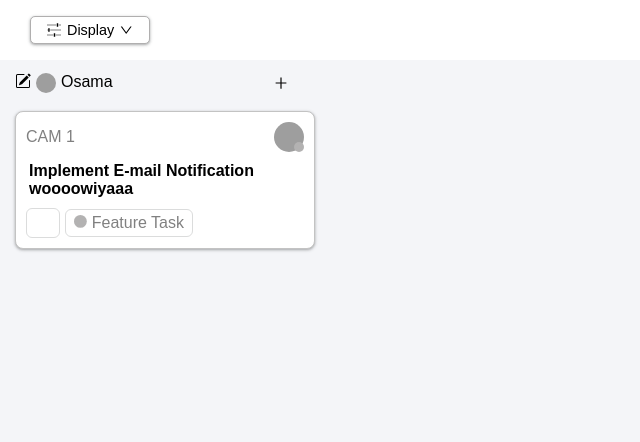
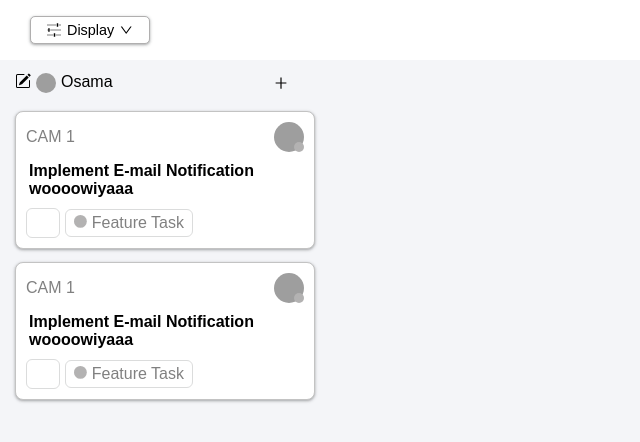
Before and after one commit to Osamashaikh90/kanban-board, a React (Create React App) app: page / in a window 1280 px wide. Shown: the top 442 px of the page, without its empty margins (0-640 px from the left). Built offline with nearby package versions, Linux system fonts and the light colour scheme; no server answers; grey boxes are pictures that could not be loaded; some icons are missing.

Commit message:
style(app): css added

```diff
--- a/src/components/card/cardList.jsx
+++ b/src/components/card/cardList.jsx
@@ -5,7 +5,8 @@ import SingleCard from "./singleCard";
 const CardList = () => {
   const { cards } = useCardContext;
   return (
-    <div>
+    <div style={{ display: "flex", flexDirection: "column", gap: "3px" }}>
+      <SingleCard />
       <SingleCard />
     </div>
   );
```
